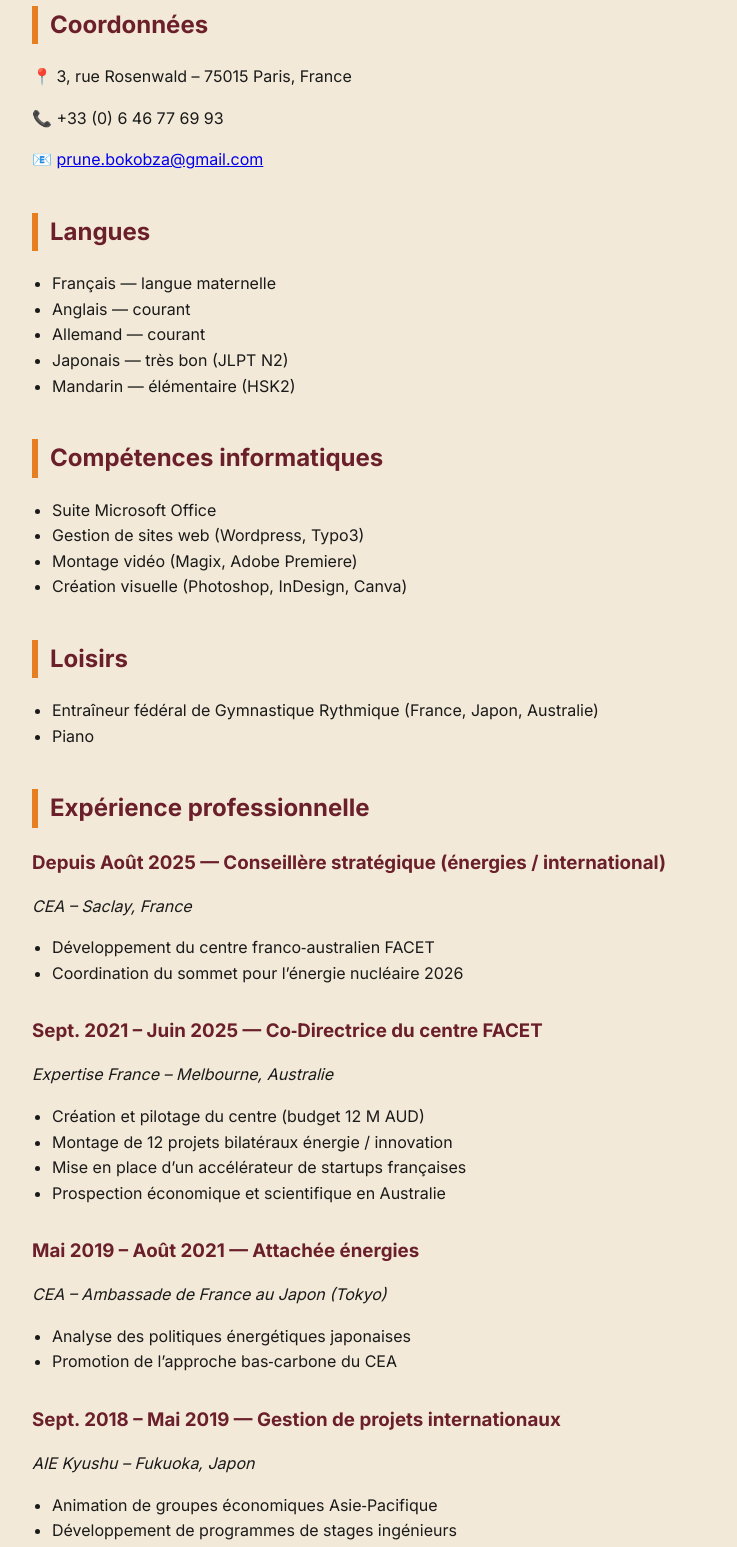
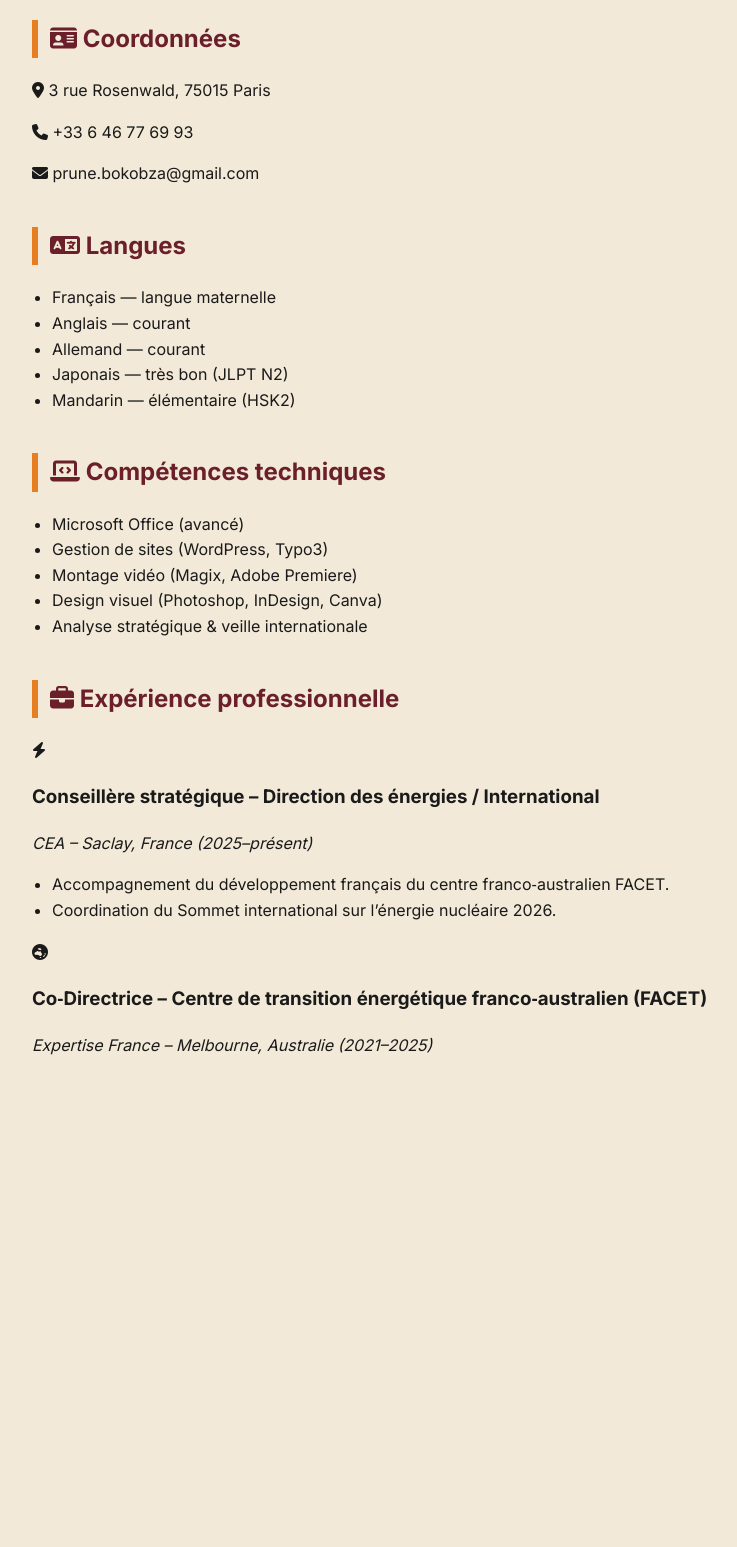
Before and after one commit to p-lume/PBokobza, a plain HTML site: page cv.html in a window 1280 px wide. Shown: the part 300-1847 px from the top of the page, without its empty margins (158-895 px from the left). After the commit the page ends 1398 px from the top, so only its background shows below. Drawn offline with Linux system fonts and the light colour scheme.

Commit message:
Update cv.html

```diff
--- a/cv.html
+++ b/cv.html
@@ -2,27 +2,37 @@
 <html lang="fr">
 <head>
     <meta charset="UTF-8">
-    <meta name="viewport" content="width=device-width, initial-scale=1.0">
     <title>CV – Prune Bokobza</title>
     <link rel="stylesheet" href="cv.css">
+    <link rel="stylesheet" href="https://cdnjs.cloudflare.com/ajax/libs/font-awesome/6.5.1/css/all.min.css">
 </head>
+
 <body>
 
-<header>
+    <!-- HEADER -->
+    <header class="header">
+        <div class="header-content fade-up">
             <h1>Prune Bokobza</h1>
-    <p class="subtitle">Conseillère stratégique • Relations internationales • Énergie & Innovation</p>
+            <p>Stratégie • Énergie • International • Innovation</p>
+        </div>
+        <img src="img/ginkgo.svg" class="ginkgo g1">
+        <img src="img/ginkgo.svg" class="ginkgo g2">
     </header>
 
-<section class="contact">
-    <h2>Coordonnées</h2>
-    <p>📍 3, rue Rosenwald – 75015 Paris, France</p>
-    <p>📞 +33 (0) 6 46 77 69 93</p>
-    <p>📧 <a href="mailto:prune.bokobza@gmail.com">prune.bokobza@gmail.com</a></p>
+    <!-- CONTACT -->
+    <section class="section fade-up">
+        <h2><i class="fa-solid fa-id-card"></i> Coordonnées</h2>
+        <div class="contact-grid">
+            <p><i class="fa-solid fa-location-dot"></i> 3 rue Rosenwald, 75015 Paris</p>
+            <p><i class="fa-solid fa-phone"></i> +33 6 46 77 69 93</p>
+            <p><i class="fa-solid fa-envelope"></i> prune.bokobza@gmail.com</p>
+        </div>
     </section>
 
-<section>
-    <h2>Langues</h2>
-    <ul>
+    <!-- LANGUES -->
+    <section class="section fade-up">
+        <h2><i class="fa-solid fa-language"></i> Langues</h2>
+        <ul class="tags">
             <li>Français — langue maternelle</li>
             <li>Anglais — courant</li>
             <li>Allemand — courant</li>
@@ -31,70 +41,39 @@
         </ul>
     </section>
 
-<section>
-    <h2>Compétences informatiques</h2>
-    <ul>
-        <li>Suite Microsoft Office</li>
-        <li>Gestion de sites web (Wordpress, Typo3)</li>
+    <!-- COMPÉTENCES TECH -->
+    <section class="section fade-up">
+        <h2><i class="fa-solid fa-laptop-code"></i> Compétences techniques</h2>
+        <ul class="tags">
+            <li>Microsoft Office (avancé)</li>
+            <li>Gestion de sites (WordPress, Typo3)</li>
             <li>Montage vidéo (Magix, Adobe Premiere)</li>
-        <li>Création visuelle (Photoshop, InDesign, Canva)</li>
+            <li>Design visuel (Photoshop, InDesign, Canva)</li>
+            <li>Analyse stratégique & veille internationale</li>
         </ul>
     </section>
 
-<section>
-    <h2>Loisirs</h2>
+    <!-- EXPÉRIENCE -->
+    <section class="section fade-up">
+        <h2><i class="fa-solid fa-briefcase"></i> Expérience professionnelle</h2>
+
+        <div class="timeline">
+
+            <div class="timeline-item">
+                <div class="icon"><i class="fa-solid fa-bolt"></i></div>
+                <div class="content">
+                    <h3>Conseillère stratégique – Direction des énergies / International</h3>
+                    <span class="place">CEA – Saclay, France (2025–présent)</span>
                     <ul>
-        <li>Entraîneur fédéral de Gymnastique Rythmique (France, Japon, Australie)</li>
-        <li>Piano</li>
-    </ul>
-</section>
-
-<section>
-    <h2>Expérience professionnelle</h2>
-
-    <div class="job">
-        <h3>Depuis Août 2025 — Conseillère stratégique (énergies / international)</h3>
-        <p class="place">CEA – Saclay, France</p>
-        <ul>
-            <li>Développement du centre franco‑australien FACET</li>
-            <li>Coordination du sommet pour l’énergie nucléaire 2026</li>
+                        <li>Accompagnement du développement français du centre franco‑australien FACET.</li>
+                        <li>Coordination du Sommet international sur l’énergie nucléaire 2026.</li>
                     </ul>
                 </div>
-
-    <div class="job">
-        <h3>Sept. 2021 – Juin 2025 — Co‑Directrice du centre FACET</h3>
-        <p class="place">Expertise France – Melbourne, Australie</p>
-        <ul>
-            <li>Création et pilotage du centre (budget 12 M AUD)</li>
-            <li>Montage de 12 projets bilatéraux énergie / innovation</li>
-            <li>Mise en place d’un accélérateur de startups françaises</li>
-            <li>Prospection économique et scientifique en Australie</li>
-        </ul>
             </div>
 
-    <div class="job">
-        <h3>Mai 2019 – Août 2021 — Attachée énergies</h3>
-        <p class="place">CEA – Ambassade de France au Japon (Tokyo)</p>
+            <div class="timeline-item">
+                <div class="icon"><i class="fa-solid fa-earth-oceania"></i></div>
+                <div class="content">
+                    <h3>Co‑Directrice – Centre de transition énergétique franco‑australien (FACET)</h3>
+                    <span class="place">Expertise France – Melbourne, Australie (2021–2025)</span>
                     <ul>
-            <li>Analyse des politiques énergétiques japonaises</li>
-            <li>Promotion de l’approche bas‑carbone du CEA</li>
-        </ul>
-    </div>
-
-    <div class="job">
-        <h3>Sept. 2018 – Mai 2019 — Gestion de projets internationaux</h3>
-        <p class="place">AIE Kyushu – Fukuoka, Japon</p>
-        <ul>
-            <li>Animation de groupes économiques Asie‑Pacifique</li>
-            <li>Développement de programmes de stages ingénieurs</li>
-        </ul>
-    </div>
-
-    <div class="job">
-        <h3>Sept. 2017 – Août 2018 — Consultante relations internationales</h3>
-        <p class="place">Sénat – Paris, France</p>
-    </div>
-
-    <div class="job">
-        <h3>Jan. 2016 – Avril 2017 — Auto‑entrepreneure</h3>
-        <p class="place">Start‑up BimBimGO
```
Lines whose indentation alone changed are shown as unchanged.
